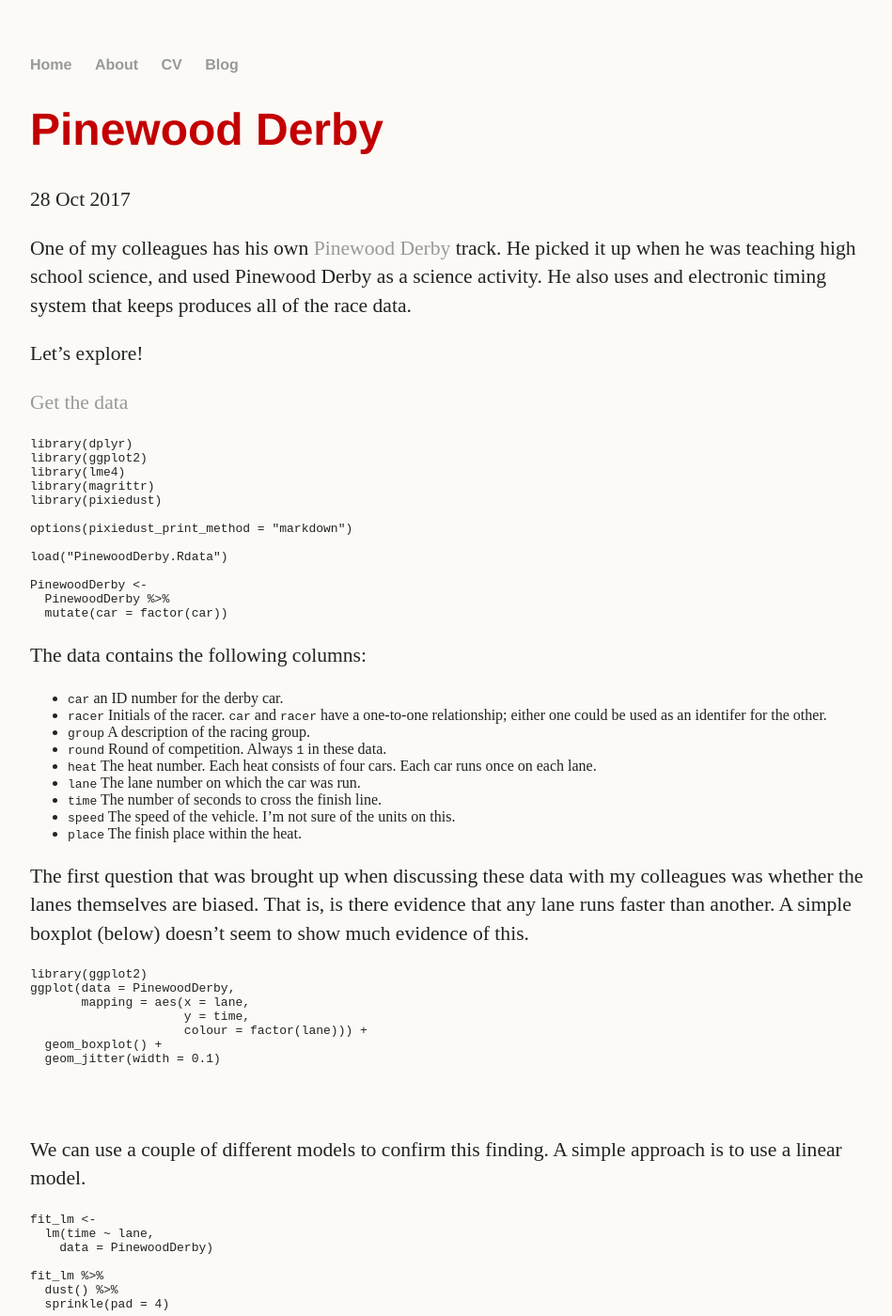
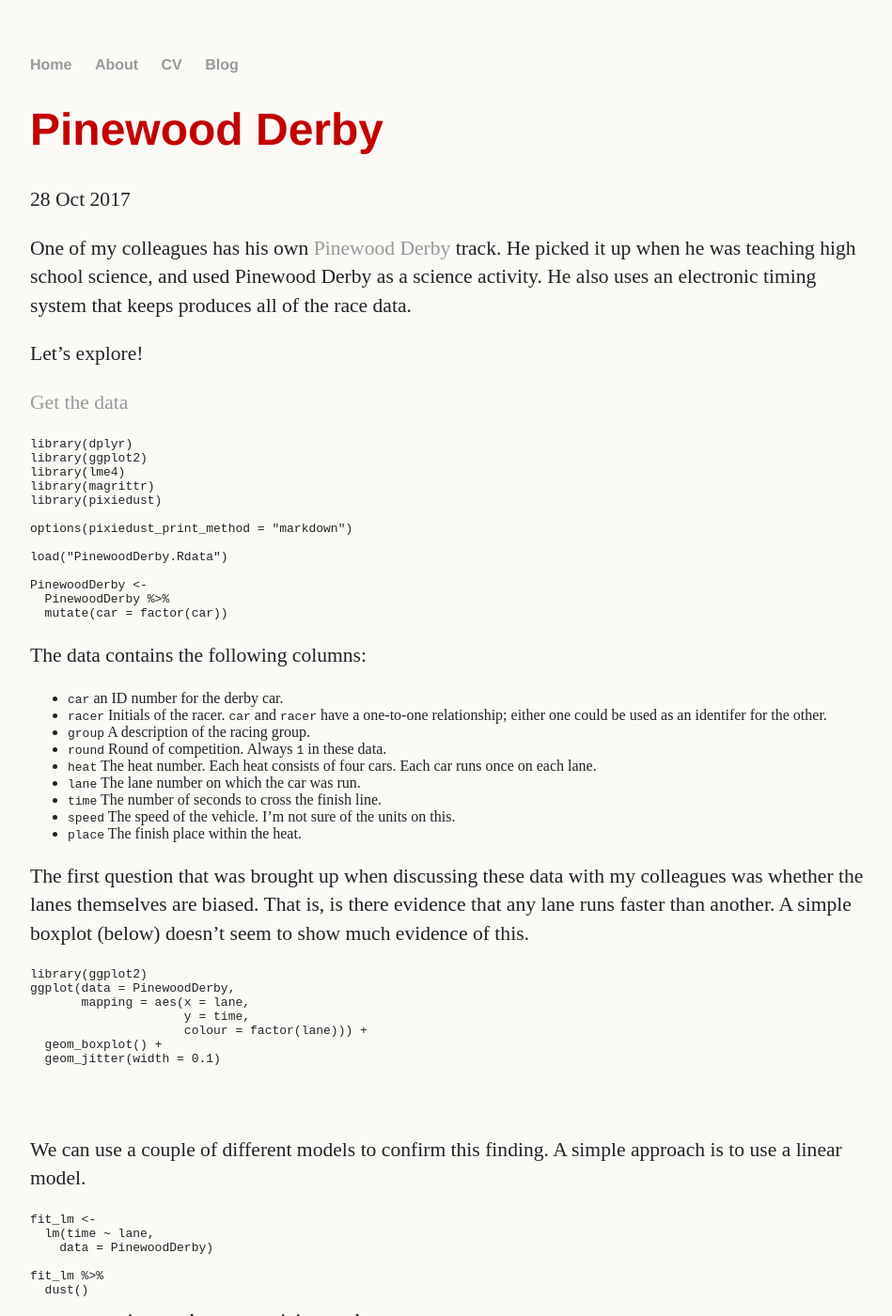
Before and after one commit to nutterb/nutterb.github.com, a Jekyll site: the page built from public/_posts/2017-10-28-pinewood-derby.md, in a window 1280 px wide and 1400 px high. Shown: the whole window at 94% size, without its empty margins (160-1109 px from the left). Built offline with Jekyll 4.4.1, drawn with Linux system fonts in a browser that asks for light colours; our own code applies the rules of GitHub Pages for plain Markdown files.

```diff
--- a/public/_posts/2017-10-28-pinewood-derby.md
+++ b/public/_posts/2017-10-28-pinewood-derby.md
@@ -8,7 +8,7 @@
 One of my colleagues has his own [Pinewood
 Derby](https://en.wikipedia.org/wiki/Pinewood_derby) track. He picked it
 up when he was teaching high school science, and used Pinewood Derby as
-a science activity. He also uses and electronic timing system that keeps
+a science activity. He also uses an electronic timing system that keeps
 produces all of the race data.
 
 <!--excerpt-->
@@ -69,8 +69,7 @@
         data = PinewoodDerby)
 
     fit_lm %>%
-      dust() %>%
-      sprinkle(pad = 4)
+      dust()
 
 <table>
 <thead>
```
Also changed, not shown: public/_posts/2017-10-28-pinewood-derby_files/figure-markdown_strict/unnamed-chunk-2-1.png.
